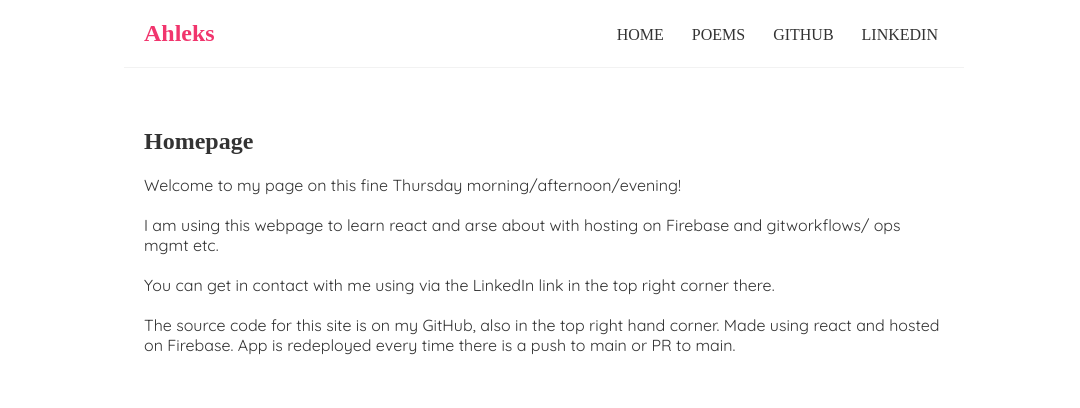
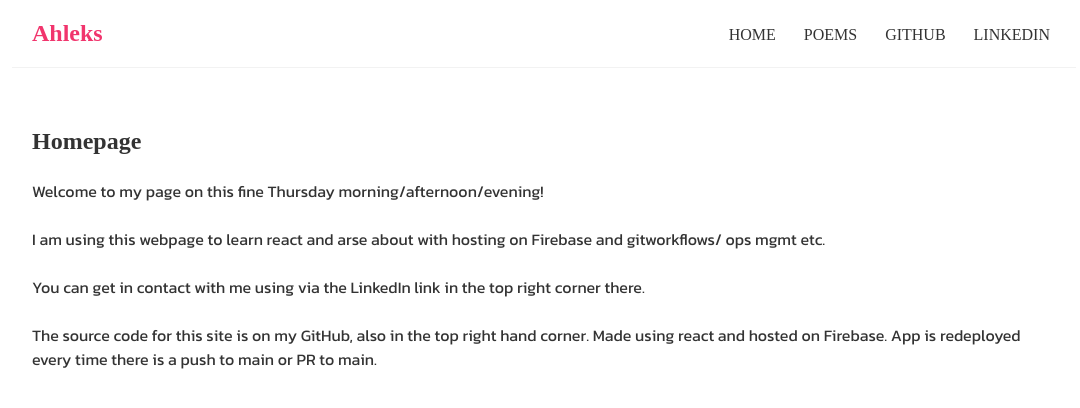
Before and after one commit to cahillathehun/react_site, a React (Create React App) app: page / in a window 1280 px wide. Shown: the top 408 px of the page, without its empty margins (96-1176 px from the left). Built offline with nearby package versions, Linux system fonts and the light colour scheme; a web font is replaced by a local one.

Commit message:
changed some css styles and main bosy font used

```diff
--- a/src/index.css
+++ b/src/index.css
@@ -1,16 +1,16 @@
-@import url('https://fonts.googleapis.com/css2?family=Quicksand:wght@300;400;500;600;700&display=swap');
+@import url('https://fonts.googleapis.com/css2?family=Kanit&display=swap');
 @import url('https://fonts.googleapis.com/css2?family=Climate+Crisis&display=swap');
 /* base styles */
 * {
   margin: 0;
-  font-family: "Quicksand";
+  font-family: "Kanit";
   color: #333;
 }
 .navbar {
   padding: 20px;
   display: flex;
   align-items: center;
-  max-width: 800px;
+  max-width: 80%;
   margin: 0 auto;
   border-bottom: 1px solid #f2f2f2;
 }
@@ -35,7 +35,7 @@
   color: #f1356d;
 }
 .content {
-  max-width: 800px;
+  max-width: 80%;
   margin: 40px auto;
   padding: 20px;
 }
```
Also changed, not shown: 6 other files (tests, documents, lock files or other folders).
